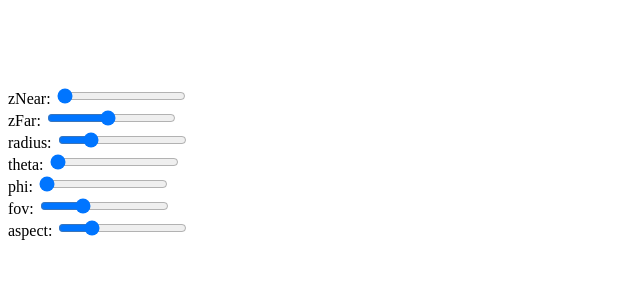
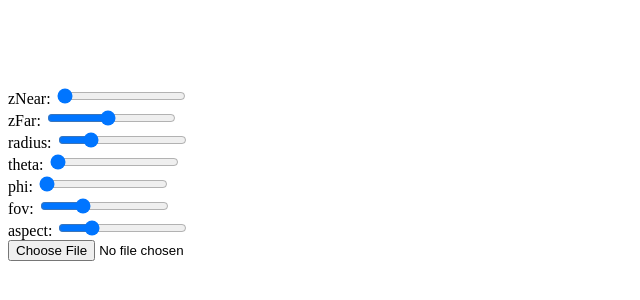
Before and after one commit to gutborne/comp_graphics_scenario, a website built with Vite: page camera.html in a window 1280 px wide. Shown: the part 438-738 px from the top of the page, without its empty margins (0-640 px from the left). Built offline with nearby package versions, Linux system fonts and the light colour scheme.

Commit message:
Update camera.html
Versão com o input de objetos (.obj)

```diff
--- a/camera.html
+++ b/camera.html
@@ -51,6 +51,7 @@
         <label>fov: </label><input type="range" id="fov" min="20" max="100" step="1" value="45"><span id="fovValue"></span><br>
         <label>aspect: </label><input type="range" id="aspect" min="0.1" max="4" step="0.1" value="1"><span id="aspectValue"></span>
     </div>
+    <input type="file" id="file-input" accept=".obj">
     <script src="script.js"></script>
 </body>
 </html>
```
